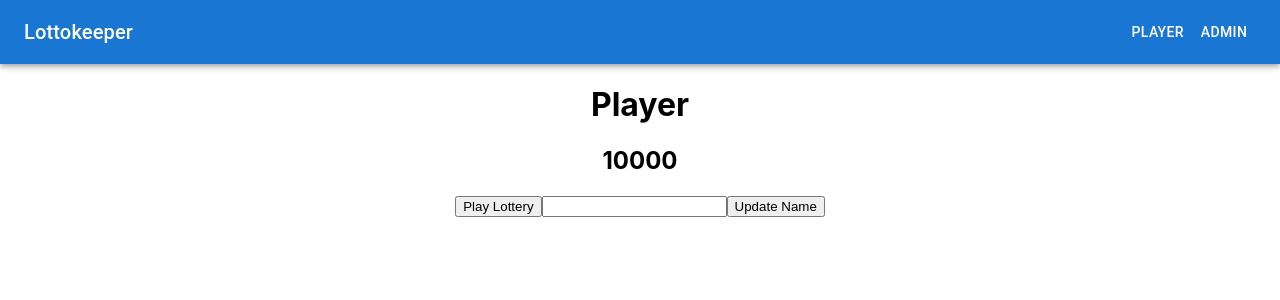
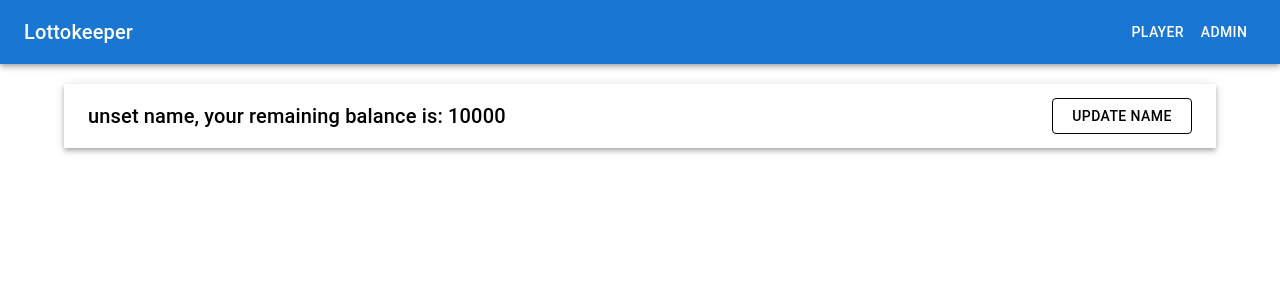
Before and after one commit to imrevari/lottokeeper, a React (Create React App) app: page /player in a window 1280 px wide. Shown: the top 300 px of the page. Built offline with nearby package versions, Linux system fonts and the light colour scheme.

Commit message:
styled player header

```diff
--- a/src/components/main/MainComponent.tsx
+++ b/src/components/main/MainComponent.tsx
@@ -28,8 +28,9 @@ const MainComponent: FC<any> = () => {
             </Toolbar>
         </AppBar>
         </Box>
+        <br></br>
 
-        <Container maxWidth="sm">
+        <Container >
             {isAdmin ? <AdminsPage /> : <PlayersPage />}
 
 
--- /dev/null
+++ b/src/components/player/PlayerHeader.tsx
@@ -0,0 +1,62 @@
+import { FC, useState } from 'react';
+import { useStateContext } from '../../stateContext/StateContext';
+
+import { Input } from '@mui/base/Input';
+import AppBar from '@mui/material/AppBar';
+import Box from '@mui/material/Box';
+import Button from '@mui/material/Button';
+import Toolbar from '@mui/material/Toolbar';
+import Typography from '@mui/material/Typography';
+
+
+
+const PlayerHeader: FC<any> = () => {
+
+    const {player, changeName} = useStateContext()
+
+    const {balance, userName} = player
+
+    const [isEditMode, setisEditMode] =useState<boolean>(false)
+    const [name, setName] =useState<string>(userName)
+
+    const editOrSave = () => {
+        if(isEditMode){
+            updateName()
+        }else{
+            setisEditMode(true)
+        }
+    }
+
+    const updateName = () => {
+        changeName(name, true);
+        setisEditMode(false)
+    }
+
+    return(<>
+        <Box sx={{ flexGrow: 3 }}>
+            <AppBar position="static" color='inherit'>
+                <Toolbar>
+                    <Typography variant="h6" component="div" sx={{ flexGrow: 1, textAlign: 'left'}}>
+                        <div>
+                            {isEditMode ?
+                            <Input value={name ? name : `unset name`}
+                            onChange={(e) => setName(e.target.value)}/> :
+                            (userName ? userName : `unset name`).concat(`, your remaining balance is: ${balance}`)
+                            }
+                        </div>
+                    </Typography>
+
+                    <Button color="inherit" variant='outlined'
+                    style={{maxWidth: '140px', minWidth: '140px'}}
+                    onClick={() => editOrSave()}>{isEditMode ? 'Save' : 'Update Name'}</Button>
+
+                </Toolbar>
+            </AppBar>
+        </Box>
+    </>)
+}
+
+
+PlayerHeader.displayName = 'PlayerHeader';
+
+export default PlayerHeader;
--- a/src/components/player/PlayersPage.tsx
+++ b/src/components/player/PlayersPage.tsx
@@ -1,27 +1,25 @@
-import { FC, useState } from 'react';
+import { FC } from 'react';
 import { useStateContext } from '../../stateContext/StateContext';
+
+import PlayerHeader from './PlayerHeader';
 
 
 const PlayersPage: FC<any> = () => {
 
-    const {player, purchaseTicket, changeName} = useStateContext()
+    const {player, purchaseTicket} = useStateContext()
 
-    const {balance, userName} = player
-
-    const [name, setName] =useState<string>(userName)
-
-
-    const updateName = () => {
-        changeName(name, true);
-    }
+    const {balance} = player
 
 
     return(<>
-    <h1>{`Player ${userName}`} </h1>
-    <h2>{balance}</h2>
-    <button onClick={() => purchaseTicket(500) }>Play Lottery</button>
-    <input onChange={(e) => setName(e.target.value)} value={name}></input>
-    <button onClick={() => updateName() }>Update Name</button>
+        <PlayerHeader />
+        <div>
+
+        </div>
+
+
+
+
     </>)
 }
 
```
